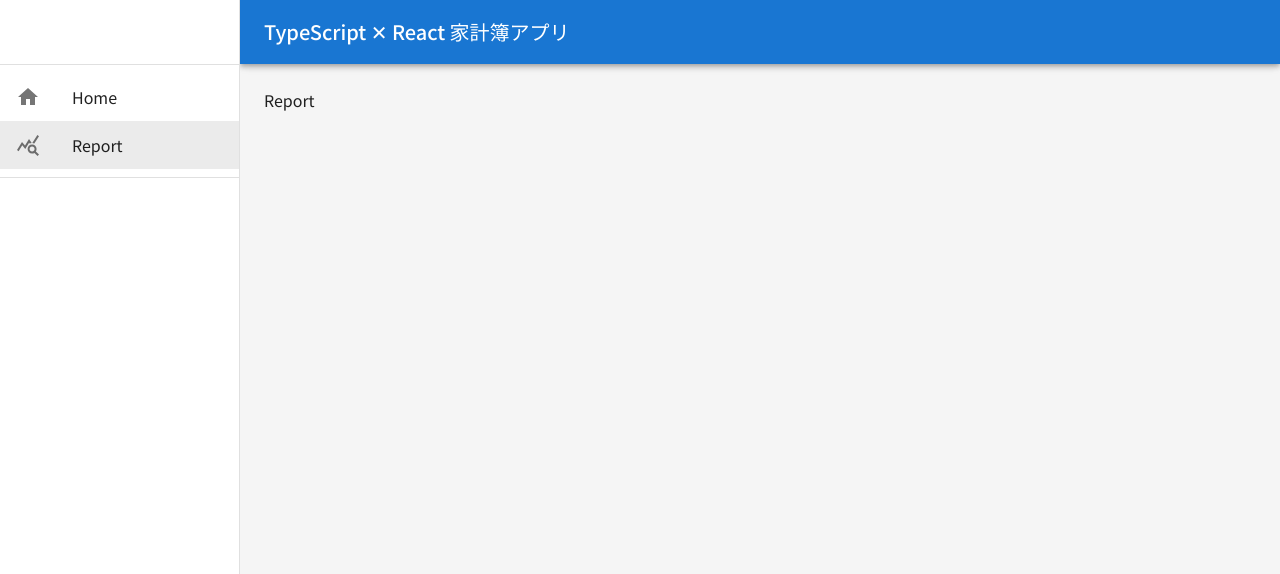
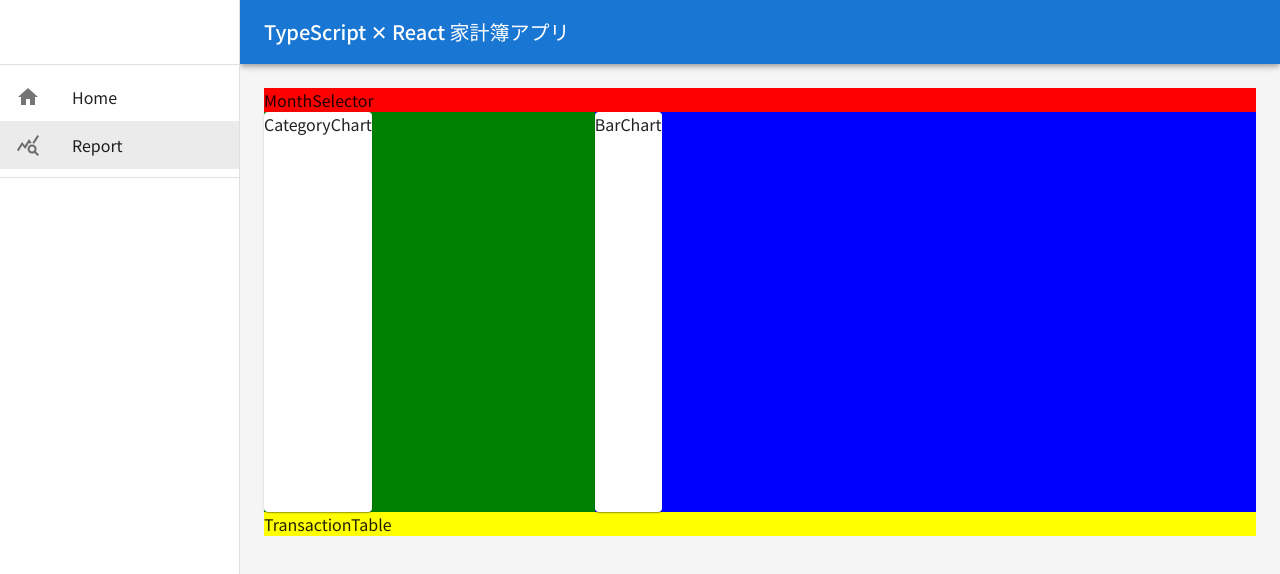
Before and after one commit to horisan24/Ts-Intro-finances, a React (Create React App) app: page /report in a window 1280 px wide. Shown: the top 574 px of the page. Built offline with nearby package versions, Linux system fonts and the light colour scheme; no server answers; the database is empty; the HTML template or start-up script is replaced by a standard one.

Commit message:
Reportページの準備・整形

```diff
--- /dev/null
+++ b/src/components/BarChart.tsx
@@ -0,0 +1,9 @@
+import React from 'react'
+
+const BarChart = () => {
+  return (
+    <div>BarChart</div>
+  )
+}
+
+export default BarChart
--- /dev/null
+++ b/src/components/CategoryChart.tsx
@@ -0,0 +1,9 @@
+import React from 'react'
+
+const CategoryChart = () => {
+  return (
+    <div>CategoryChart</div>
+  )
+}
+
+export default CategoryChart
--- /dev/null
+++ b/src/components/MonthSelector.tsx
@@ -0,0 +1,9 @@
+import React from 'react'
+
+const MonthSelector = () => {
+  return (
+    <div>MonthSelector</div>
+  )
+}
+
+export default MonthSelector
--- /dev/null
+++ b/src/components/TransactionTable.tsx
@@ -0,0 +1,9 @@
+import React from 'react'
+
+const TransactionTable = () => {
+  return (
+    <div>TransactionTable</div>
+  )
+}
+
+export default TransactionTable
--- a/src/pages/Report.tsx
+++ b/src/pages/Report.tsx
@@ -1,10 +1,61 @@
+import { Box, Paper, Theme, useMediaQuery } from '@mui/material'
 import React from 'react'
+import MonthSelector from '../components/MonthSelector';
+import CategoryChart from '../components/CategoryChart';
+import BarChart from '../components/BarChart';
+import TransactionTable from '../components/TransactionTable';
 
 const Report = () => {
+  const isSmallScreen = useMediaQuery((theme: Theme) => theme.breakpoints.down('md'));
+  const commonPaperStyle = {
+    height: { xs: "auto", md: "400px" },
+    display: "flex",
+    flexDirection: "column",
+  }
+
   return (
-    <>
-      Report
-    </>
+    <Box>
+      <Box
+        bgcolor="red"
+        display="flex"
+        width="100%"
+      >
+        <MonthSelector />
+      </Box>
+      <Box
+        display="flex"
+        flexDirection={isSmallScreen ? 'column' : 'row'}
+        width="100%"
+      >
+        <Box
+          bgcolor="green"
+          flex={isSmallScreen ? undefined : 1}
+          width={isSmallScreen ? '100%' : "33.33%"}
+          display="flex"
+        >
+          <Paper sx={commonPaperStyle}>
+            <CategoryChart />
+          </Paper>
+        </Box>
+        <Box
+          bgcolor="blue"
+          flex={isSmallScreen ? undefined : 2}
+          width={isSmallScreen ? '100%' : "66.67%"}
+          display="flex"
+        >
+          <Paper sx={commonPaperStyle}>
+            <BarChart />
+          </Paper>
+        </Box>
+      </Box>
+      <Box
+        bgcolor="yellow"
+        display="flex"
+        width="100%"
+      >
+        <TransactionTable />
+      </Box>
+    </Box>
   )
 }
 
```
